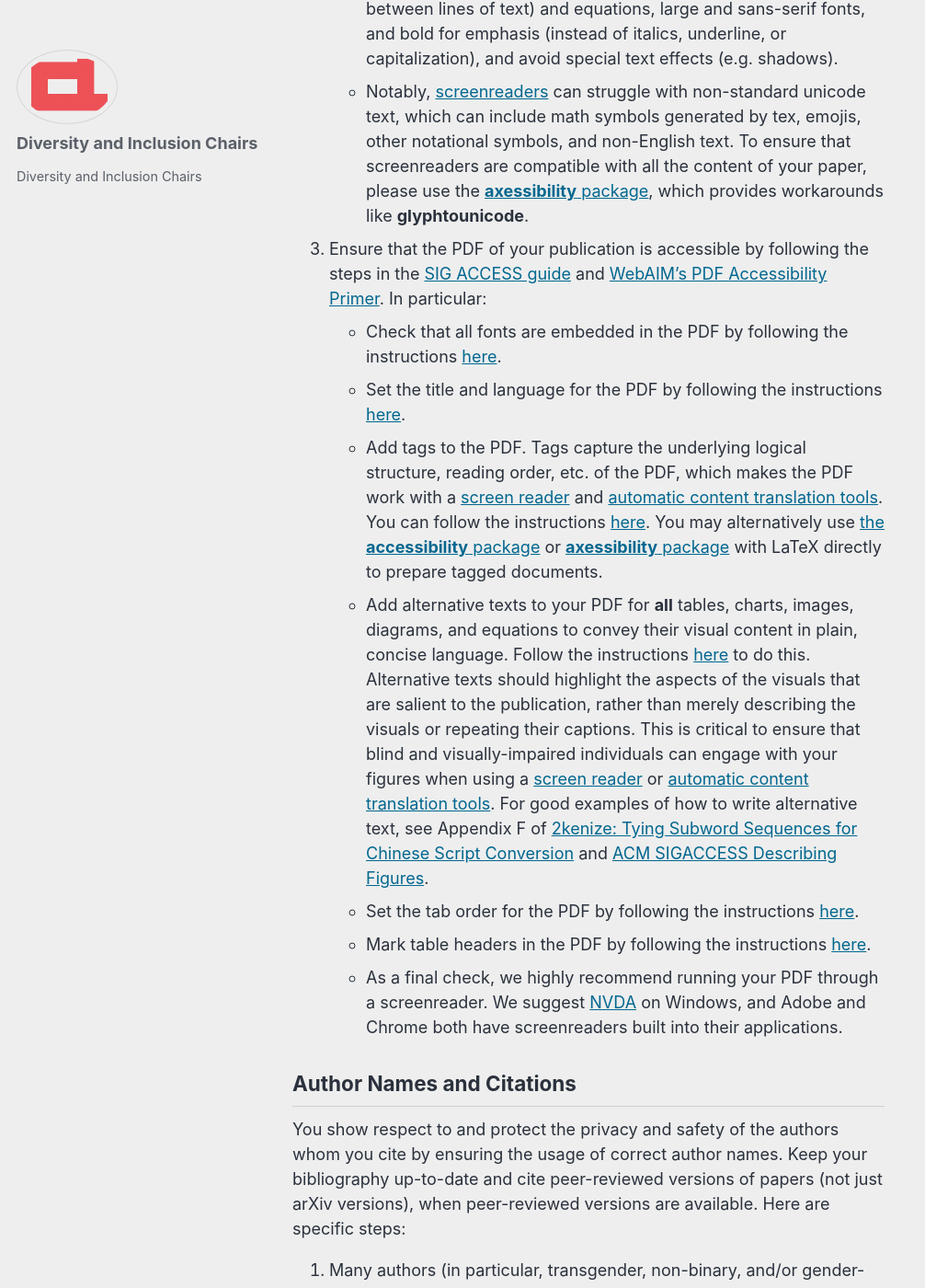
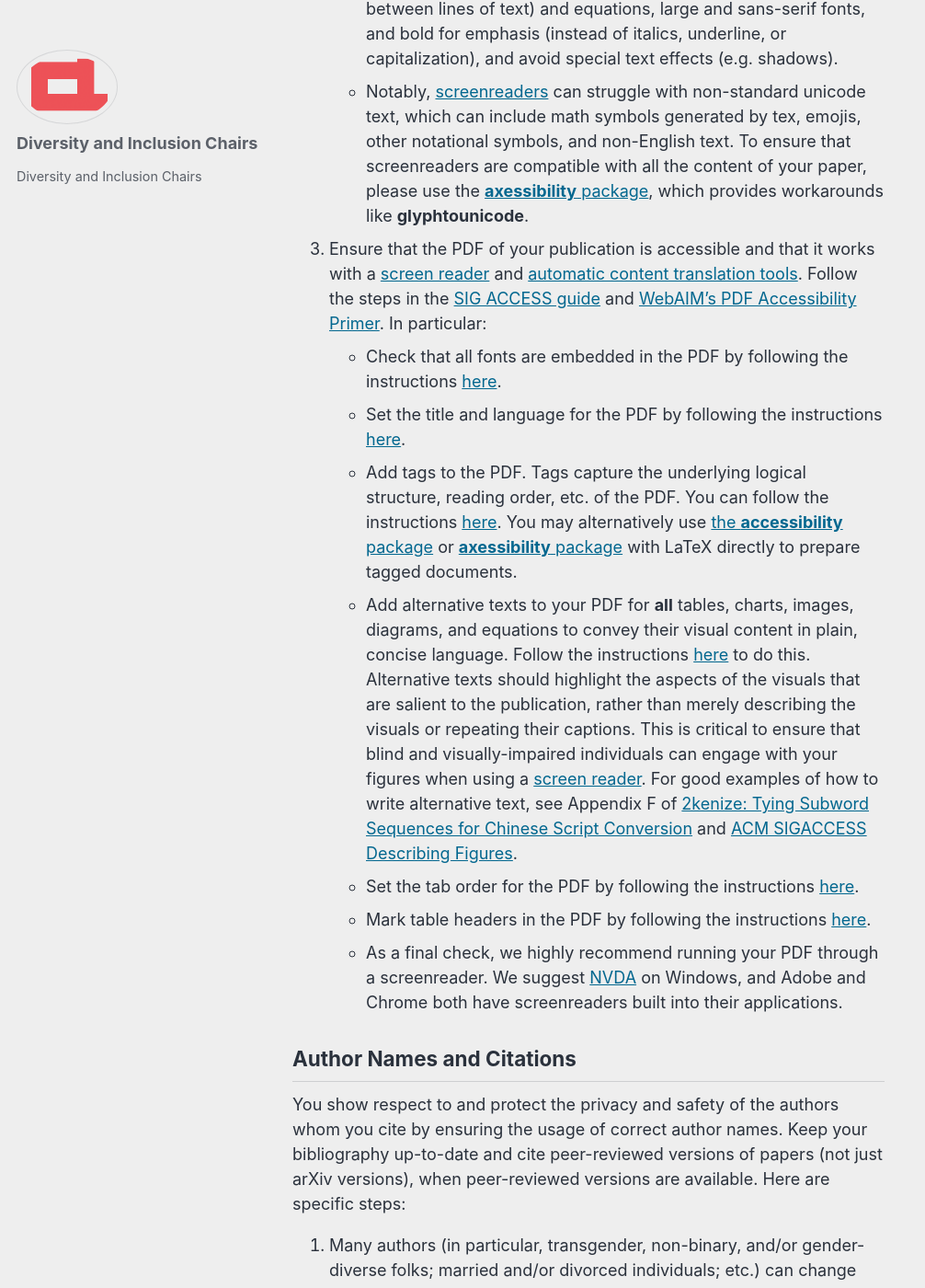
Before and after one commit to naacl-org/naacl-2022-website, a Jekyll site: the page built from _posts/2022-01-06-publication-accessibility-quality-inclusivity.md, in a window 1280 px wide and 1400 px high, scrolled down 1721 px. Shown: the whole window at 92% size, without its empty margins (0-1006 px from the left). Built offline with Jekyll 4.4.1, drawn with Linux system fonts in a browser that asks for light colours; cached includes are drawn as plain includes; comment, search, counter and statistics services are not loaded; some of the changed text lies outside the part shown.

Commit message:
Update 2022-01-06-publication-accessibility-quality-inclusivity.md

```diff
--- a/_posts/2022-01-06-publication-accessibility-quality-inclusivity.md
+++ b/_posts/2022-01-06-publication-accessibility-quality-inclusivity.md
@@ -31,11 +31,11 @@ Having an accessible publication means that your work can be reviewed by **all**
   - Notably, [screenreaders](https://en.wikipedia.org/wiki/Screen_reader) can struggle with non-standard unicode text, which can include math symbols generated by tex, emojis, other notational symbols, and non-English text. To ensure that screenreaders are compatible with all the content of your paper, please use the [**axessibility** package](https://ctan.math.washington.edu/tex-archive/macros/latex/contrib/axessibility/axessibility.pdf), which provides workarounds like **glyphtounicode**.
 
 
-3. Ensure that the PDF of your publication is accessible by following the steps in the [SIG ACCESS guide](http://www.sigaccess.org/welcome-to-sigaccess/resources/accessible-pdf-author-guide/) and [WebAIM’s PDF Accessibility Primer](https://webaim.org/techniques/acrobat/converting). In particular:
+3. Ensure that the PDF of your publication is accessible and that it works with a [screen reader](https://en.wikipedia.org/wiki/Screen_reader) and [automatic content translation tools](https://en.wikipedia.org/wiki/Comparison_of_machine_translation_applications). Follow the steps in the [SIG ACCESS guide](http://www.sigaccess.org/welcome-to-sigaccess/resources/accessible-pdf-author-guide/) and [WebAIM’s PDF Accessibility Primer](https://webaim.org/techniques/acrobat/converting). In particular:
   - Check that all fonts are embedded in the PDF by following the instructions [here](http://www.sigaccess.org/welcome-to-sigaccess/resources/accessible-pdf-author-guide/#step1).
   - Set the title and language for the PDF by following the instructions [here](http://www.sigaccess.org/welcome-to-sigaccess/resources/accessible-pdf-author-guide/#step2).
-  - Add tags to the PDF. Tags capture the underlying logical structure, reading order, etc. of the PDF, which makes the PDF work with a [screen reader](https://en.wikipedia.org/wiki/Screen_reader) and [automatic content translation tools](https://en.wikipedia.org/wiki/Comparison_of_machine_translation_applications). You can follow the instructions [here](http://www.sigaccess.org/welcome-to-sigaccess/resources/accessible-pdf-author-guide/#step3). You may alternatively use [the **accessibility** package](https://ctan.math.washington.edu/tex-archive/macros/latex/contrib/accessibility/accessibility.pdf) or [**axessibility** package](https://ctan.math.washington.edu/tex-archive/macros/latex/contrib/axessibility/axessibility.pdf) with LaTeX directly to prepare tagged documents.
-  - Add alternative texts to your PDF for **all** tables, charts, images, diagrams, and equations to convey their visual content in plain, concise language. Follow the instructions [here](https://www.sigaccess.org/welcome-to-sigaccess/resources/accessible-pdf-author-guide/#step4) to do this. Alternative texts should highlight the aspects of the visuals that are salient to the publication, rather than merely describing the visuals or repeating their captions. This is critical to ensure that blind and visually-impaired individuals can engage with your figures when using a [screen reader](https://en.wikipedia.org/wiki/Screen_reader) or [automatic content translation tools](https://en.wikipedia.org/wiki/Comparison_of_machine_translation_applications). For good examples of how to write alternative text, see Appendix F of [2kenize: Tying Subword Sequences for Chinese Script Conversion](https://arxiv.org/pdf/2005.03375.pdf) and [ACM SIGACCESS Describing Figures](https://www.sigaccess.org/welcome-to-sigaccess/resources/describing-figures/).
+  - Add tags to the PDF. Tags capture the underlying logical structure, reading order, etc. of the PDF. You can follow the instructions [here](http://www.sigaccess.org/welcome-to-sigaccess/resources/accessible-pdf-author-guide/#step3). You may alternatively use [the **accessibility** package](https://ctan.math.washington.edu/tex-archive/macros/latex/contrib/accessibility/accessibility.pdf) or [**axessibility** package](https://ctan.math.washington.edu/tex-archive/macros/latex/contrib/axessibility/axessibility.pdf) with LaTeX directly to prepare tagged documents.
+  - Add alternative texts to your PDF for **all** tables, charts, images, diagrams, and equations to convey their visual content in plain, concise language. Follow the instructions [here](https://www.sigaccess.org/welcome-to-sigaccess/resources/accessible-pdf-author-guide/#step4) to do this. Alternative texts should highlight the aspects of the visuals that are salient to the publication, rather than merely describing the visuals or repeating their captions. This is critical to ensure that blind and visually-impaired individuals can engage with your figures when using a [screen reader](https://en.wikipedia.org/wiki/Screen_reader). For good examples of how to write alternative text, see Appendix F of [2kenize: Tying Subword Sequences for Chinese Script Conversion](https://arxiv.org/pdf/2005.03375.pdf) and [ACM SIGACCESS Describing Figures](https://www.sigaccess.org/welcome-to-sigaccess/resources/describing-figures/).
   - Set the tab order for the PDF by following the instructions [here](https://www.sigaccess.org/welcome-to-sigaccess/resources/accessible-pdf-author-guide/#step5).
   - Mark table headers in the PDF by following the instructions [here](https://www.sigaccess.org/welcome-to-sigaccess/resources/accessible-pdf-author-guide/#step6).
   - As a final check, we highly recommend running your PDF through a screenreader. We suggest [NVDA](https://www.nvaccess.org/download/) on Windows, and Adobe and Chrome both have screenreaders built into their applications.
@@ -59,7 +59,7 @@ Use inclusive, respectful, and appropriate examples, graphics, and language thro
 4. If your publication discusses accessibility issues or refers to people with disabilities, please consult the ACM SIGACCESS [Accessible Writing Guide](https://www.sigaccess.org/welcome-to-sigaccess/resources/accessible-writing-guide/) for guidelines.
 5. Consider adding your pronouns (if comfortable) under your name in your camera-ready copy to ensure that you and your co-authors are referred to appropriately when your publication is being discussed. This practice additionally normalizes pronouns, which creates a more welcoming environment for trans, non-binary, and/or gender-diverse folks. For an example, refer to [Harms of Gender Exclusivity and Challenges in Non-Binary Representation in Language Technologies](https://aclanthology.org/2021.emnlp-main.150.pdf). If you are not familiar with pronouns, consult [this guide](https://ostem.blob.core.windows.net/webfiles/Resources/ostem_PronounGuide_PrinterPaper.pdf).
 6. Ensure that your citations are comprehensive, crediting not just relevant papers with well-known authors but also relevant papers written by underrepresented authors.
-7. English as a Second Language (ESL) authors can avail writing mentorship from our programs like [ACL year-round mentorship](https://mentorship.aclweb.org/Home.html), [NAACL pre-submission mentorship](https://2022.naacl.org/calls/workshop-mentoring/), [ARR mentorship](https://aclrollingreview.org/mentorship), and more!
+7. The official language for publication at NAACL corresponds to scientific writing in English. Authors that would like to improve their scientific writing skills in English can get writing mentorship from our programs: [ACL year-round mentorship](https://mentorship.aclweb.org/Home.html) (for students), [NAACL pre-submission mentorship](https://2022.naacl.org/calls/workshop-mentoring/) (for workshops), and [ARR mentorship](https://aclrollingreview.org/mentorship) (for reviewers).
 
 Lack of compliance with accessibility, quality, and inclusivity guidelines can be brought up during publication review, and we will check for compliance before proceedings are published. Be sure to budget time to follow these guidelines, particularly if you are not used to going through these steps.
 
```
